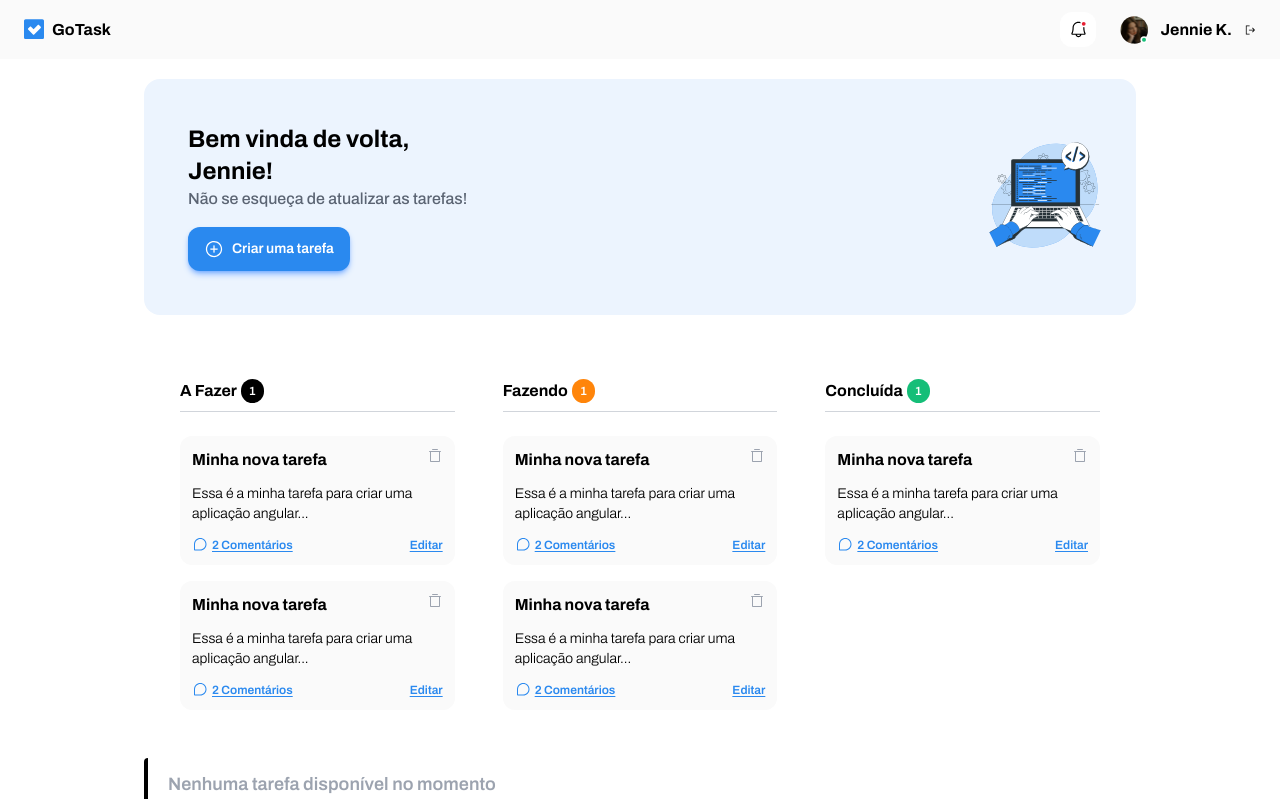
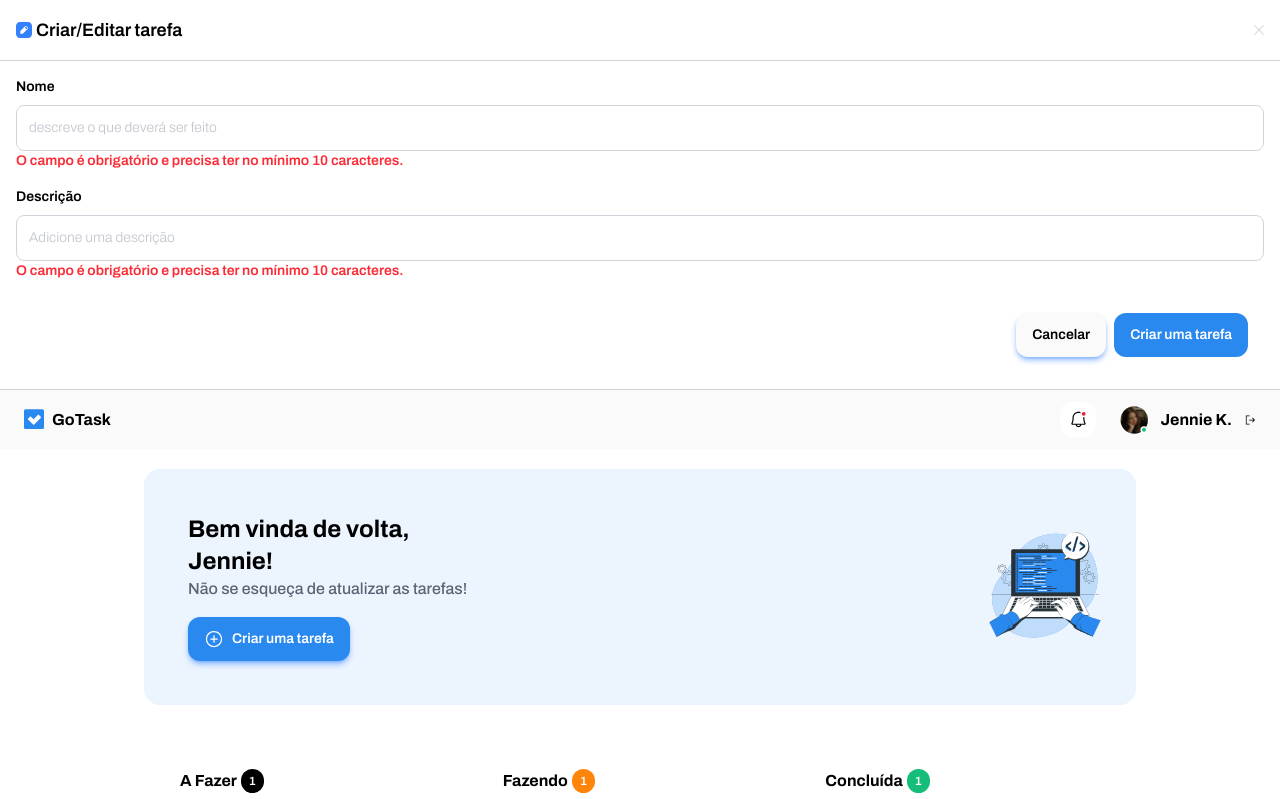
Before and after one commit to vandercosta/go-task, an Angular app: page / in a window 1280 px wide. Shown: the top 799 px of the page. Built offline with nearby package versions, Linux system fonts and the light colour scheme.

Commit message:
feat: implement TaskFormModalComponent layout

```diff
--- a/src/app/app.component.html
+++ b/src/app/app.component.html
@@ -1,3 +1,4 @@
+<app-task-form-modal></app-task-form-modal>
 <div class="mx-auto max-w-7xl">
   <app-header></app-header>
   <app-main-content></app-main-content>
--- a/src/app/app.component.ts
+++ b/src/app/app.component.ts
@@ -1,10 +1,11 @@
 import { Component } from '@angular/core';
 import { HeaderComponent } from './components/header/header.component';
 import { MainContentComponent } from './components/main-content/main-content.component';
+import { TaskFormModalComponent } from './components/task-form-modal/task-form-modal.component';
 
 @Component({
   selector: 'app-root',
-  imports: [HeaderComponent, MainContentComponent],
+  imports: [HeaderComponent, MainContentComponent, TaskFormModalComponent],
   templateUrl: './app.component.html',
   styleUrl: './app.component.css',
 })
--- a/src/app/components/task-form-modal/task-form-modal.component.html
+++ b/src/app/components/task-form-modal/task-form-modal.component.html
@@ -1,3 +1,46 @@
-<p>
-  task-form-modal works!
-</p>
+<form class="rouded-xl overflow-hidden bg-white">
+  <div class="flex gap-1 items-center p-4">
+    <img src="images/icon-new-task.svg" />
+    <h1 class="font-semibold text-lg">Criar/Editar tarefa</h1>
+    <img class="ml-auto cursor-pointer" src="images/icon-close.svg" />
+  </div>
+  <div class="p-4 border-y border-[#D1D5DB] flex flex-col gap-4">
+    <div>
+      <p class="font-semibold text-sm mb-2">Nome</p>
+      <input
+        class="w-full border border-[#D1D5DB] p-3 rounded-lg text-sm font-light text-[#89919F]"
+        type="text"
+        placeholder="descreve o que deverá ser feito"
+      />
+      <p class="font-semibold text-sm text-red-500">
+        O campo é obrigatório e precisa ter no mínimo 10 caracteres.
+      </p>
+    </div>
+
+    <div>
+      <p class="font-semibold text-sm mb-2">Descrição</p>
+      <input
+        class="w-full border border-[#D1D5DB] p-3 rounded-lg text-sm font-light text-[#89919F]"
+        type="text"
+        placeholder="Adicione uma descrição"
+      />
+      <p class="font-semibold text-sm text-red-500">
+        O campo é obrigatório e precisa ter no mínimo 10 caracteres.
+      </p>
+    </div>
+    <div class="p-4 flex justify-end gap-2">
+      <button
+        class="py-3 px-4 bg-[#FAFAFA] rounded-xl text-sm font-semibold cursor-pointer active:translate-y-1 transition-transform duration-75 shadow-md shadow-blue-500/50"
+        type="button"
+      >
+        Cancelar
+      </button>
+      <button
+        class="py-3 px-4 bg-[#2A89EF] text-white rounded-xl text-sm font-semibold cursor-pointer active:translate-y-1 transition-transform duration-75"
+        type="submit"
+      >
+        Criar uma tarefa
+      </button>
+    </div>
+  </div>
+</form>
```
